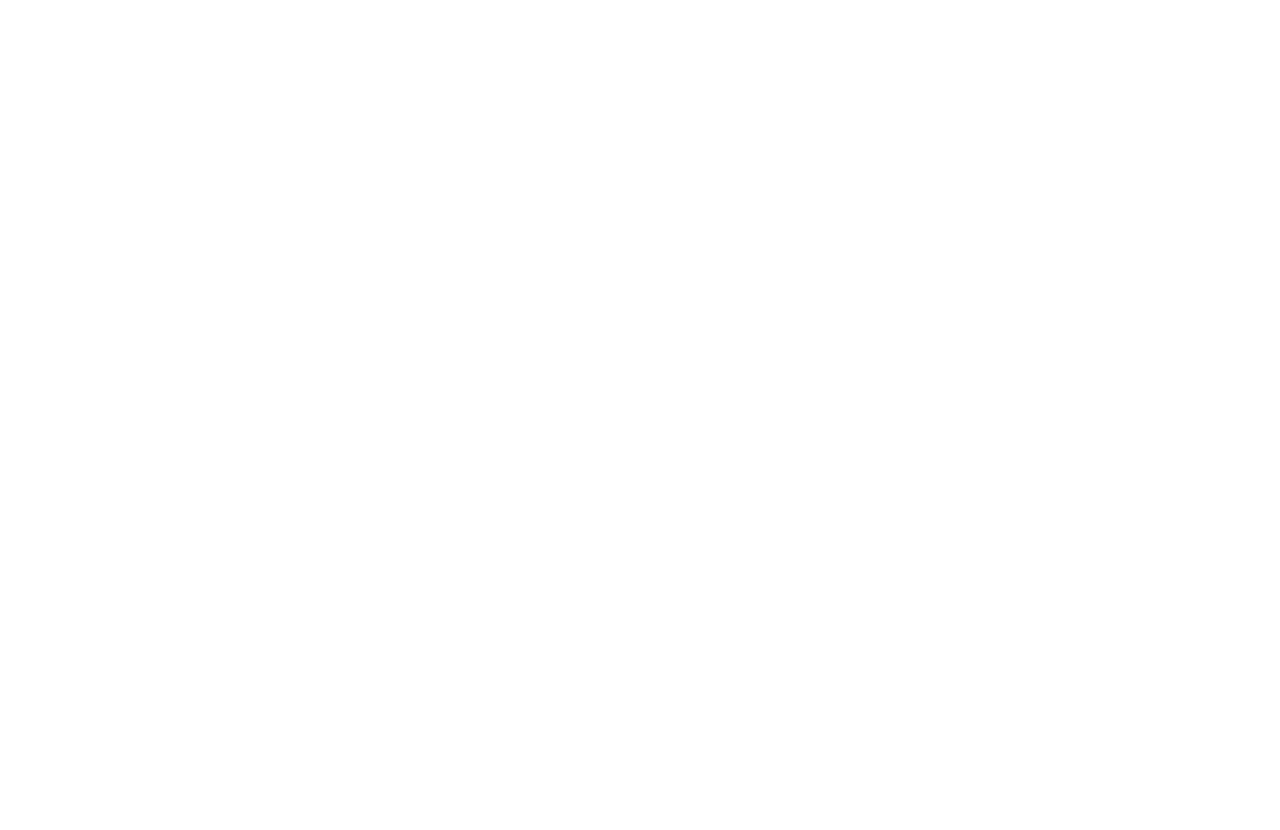
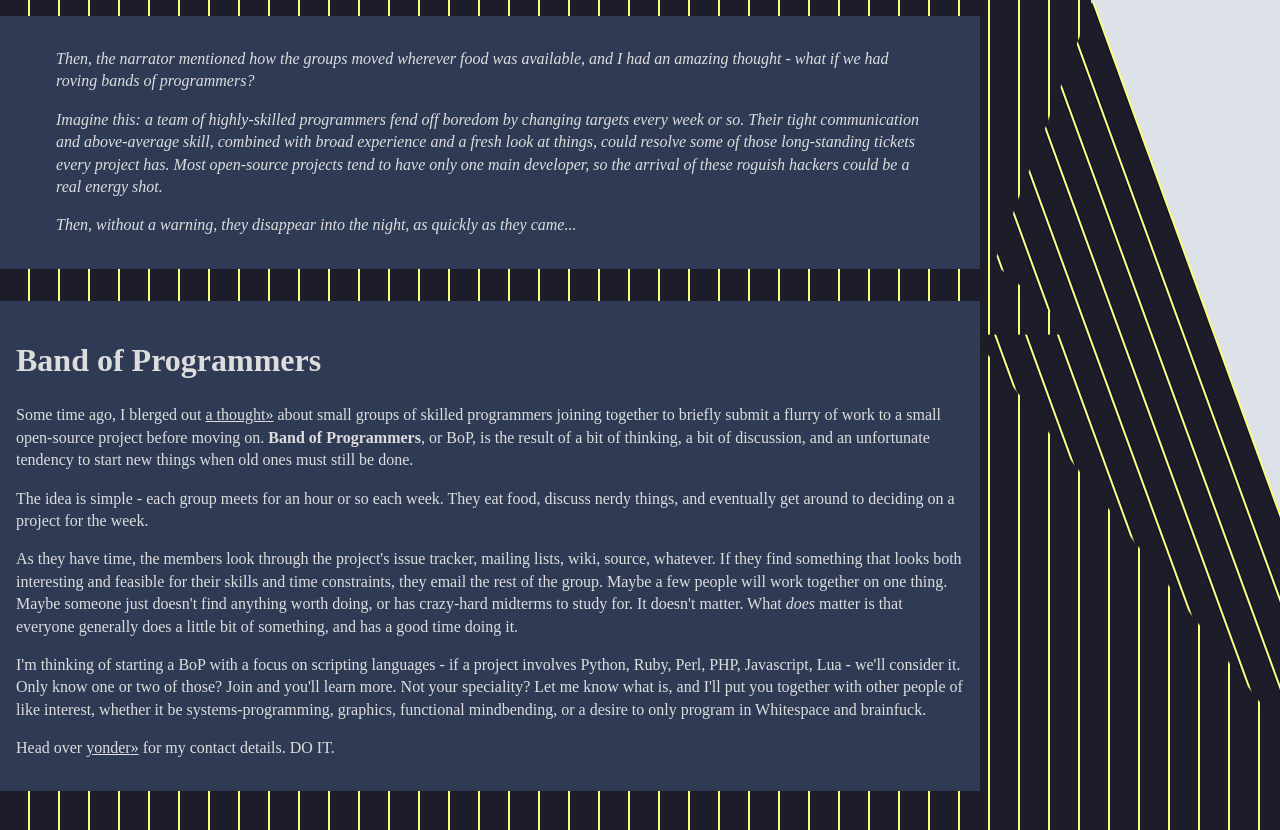
Before and after one commit to xiongchiamiov/bop, a plain HTML site: page index.html in a window 1280 px wide. Shown: the top 830 px of the page. Before the commit the page ends 800 px from the top, so only its background shows below. Drawn offline with Linux system fonts and the light colour scheme.

Commit message:
write some stuff, hack up a design

```diff
--- a/index.html
+++ b/index.html
@@ -5,9 +5,101 @@
 	<meta http-equiv="Content-Type" content="text/html; charset=UTF-8"/>
 	<title>Band of Programmers</title>
 	<style type="text/css">
+		body {
+			background-image: url('pinstripe.png');
+			line-height: 1.4;
+			margin: 0;
+			padding: 0;
+		}
+		div#wrapper {
+			padding: 1em 300px 1em 0;
+			background-image: url('suit.png');
+			background-position: right top;
+			background-repeat: no-repeat;
+			min-height: 700px;
+		}
+		#wrapper div {
+			color: #ddd;
+			background-color: #2f3b55;
+			font-family: serif;
+			margin-bottom: 2em;
+			padding: 1em;
+		}
+		a, a:visited {
+			color: #ddd;
+		}
+		a:after {
+			content: "\BB";
+		}
+		blockquote {
+			font-style: italic;
+		}
 	</style>
 </head>
 <body>
-
+<div id="wrapper">
+	<div>
+		<blockquote>
+			Then, the narrator mentioned how the groups moved wherever food was
+			available, and I had an amazing thought - what if we had roving
+			bands of programmers?
+		</blockquote>
+		<blockquote>
+			Imagine this: a team of highly-skilled programmers fend off boredom
+			by changing targets every week or so. Their tight communication and
+			above-average skill, combined with broad experience and a fresh look
+			at things, could resolve some of those long-standing tickets every
+			project has. Most open-source projects tend to have only one main
+			developer, so the arrival of these roguish hackers could be a real
+			energy shot.
+		</blockquote>
+		<blockquote>
+			Then, without a warning, they disappear into the night, as quickly
+			as they came...
+		</blockquote>
+	</div>
+	<div>
+		<h1>Band of Programmers</h1>
+		<p>
+			Some time ago, I blerged out <a
+			href="http://changedmy.name/2010/04/13/roving-bands-of-programmers.html">a
+			thought</a> about small groups of skilled programmers joining
+			together to briefly submit a flurry of work to a small open-source
+			project before moving on. <b>Band of Programmers</b>, or BoP, is the
+			result of a bit of thinking, a bit of discussion, and an unfortunate
+			tendency to start new things when old ones must still be done.
+		</p>
+		<p>
+			The idea is simple - each group meets for an hour or so each week.
+			They eat food, discuss nerdy things, and eventually get around to
+			deciding on a project for the week.
+		</p>
+		<p>
+			As they have time, the members look through the project's issue
+			tracker, mailing lists, wiki, source, whatever. If they find
+			something that looks both interesting and feasible for their skills
+			and time constraints, they email the rest of the group. Maybe a few
+			people will work together on one thing. Maybe someone just doesn't
+			find anything worth doing, or has crazy-hard midterms to study for.
+			It doesn't matter. What <i>does</i> matter is that everyone
+			generally does a little bit of something, and has a good time doing
+			it.
+		</p>
+		<p>
+			I'm thinking of starting a BoP with a focus on scripting languages -
+			if a project involves Python, Ruby, Perl, PHP, Javascript, Lua -
+			we'll consider it. Only know one or two of those? Join and you'll
+			learn more. Not your speciality? Let me know what is, and I'll put
+			you together with other people of like interest, whether it be
+			systems-programming, graphics, functional mindbending, or a desire
+			to only program in Whitespace and brainfuck.
+		</p>
+		<p>
+			Head over <a
+			href="http://changedmy.name/about/contact.html">yonder</a> for my
+			contact details. DO IT.
+		</p>
+	</div>
+</div> <!-- wrapper -->
 </body>
 </html>
```
Also changed, not shown: pinstripe.png (added), suit.png (added), 1 other file.
